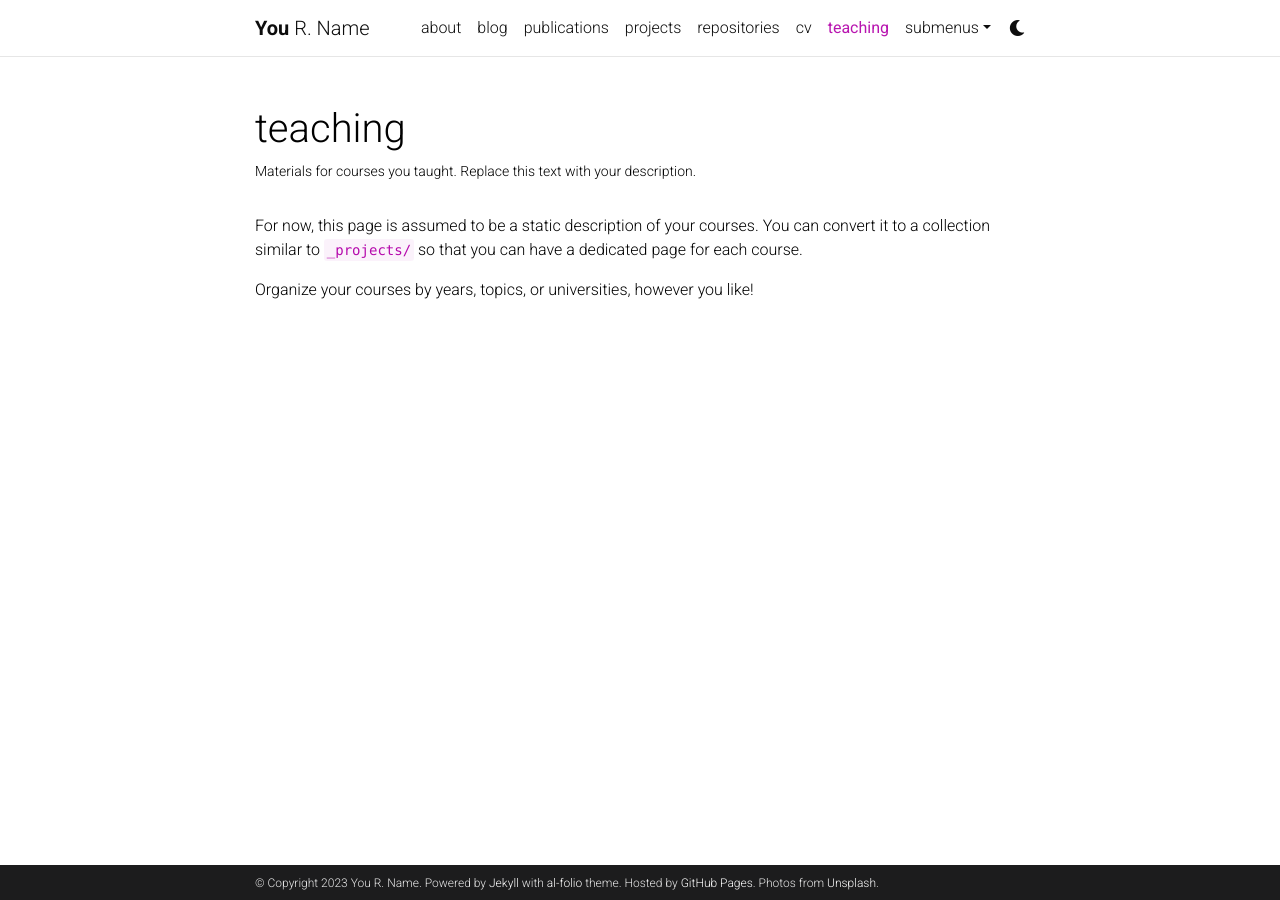
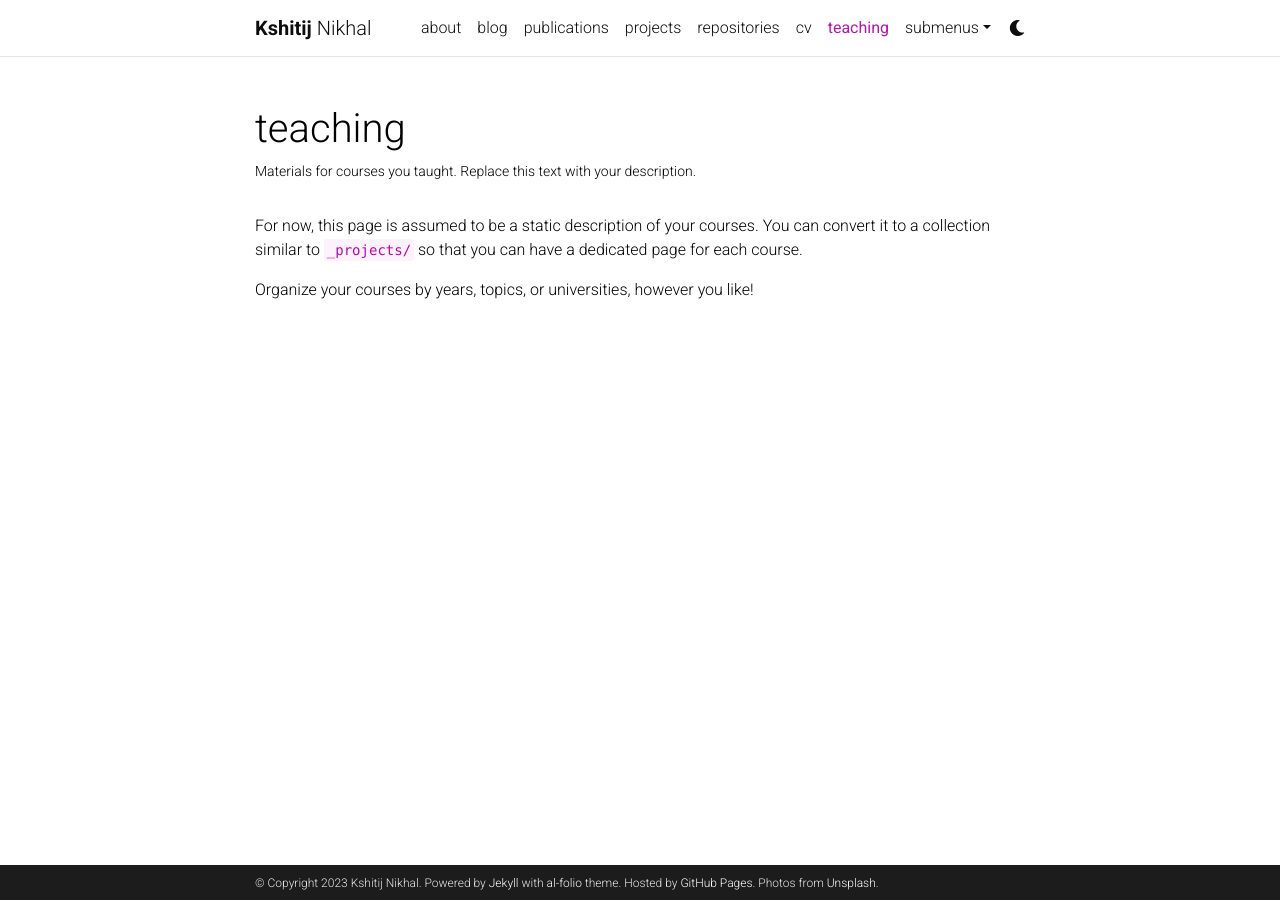
Before and after one commit to nikhalster/nikhalster.github.io, a Jekyll site: the page built from _pages/teaching.md, in a window 1280 px wide. Built offline with Jekyll 4.4.1, drawn with Linux system fonts in a browser that asks for light colours; comment, search, counter and statistics services are not loaded; a style sheet for code colours, icons or effects is not loaded.

Commit message:
making initial edits

```diff
--- a/_config.yml
+++ b/_config.yml
@@ -3,10 +3,10 @@
 # -----------------------------------------------------------------------------
 
 title: blank # the website title (if blank, full name will be used instead)
-first_name: You
-middle_name: R.
-last_name: Name
-email: you@example.com
+first_name: Kshitij
+middle_name:
+last_name: Nikhal
+email: k{last_name}[at]huskers.unl.edu
 description: > # the ">" symbol means to ignore newlines until "footer_text:"
   A simple, whitespace theme for academics. Based on [*folio](https://github.com/bogoli/-folio) design.
 footer_text: >
```
